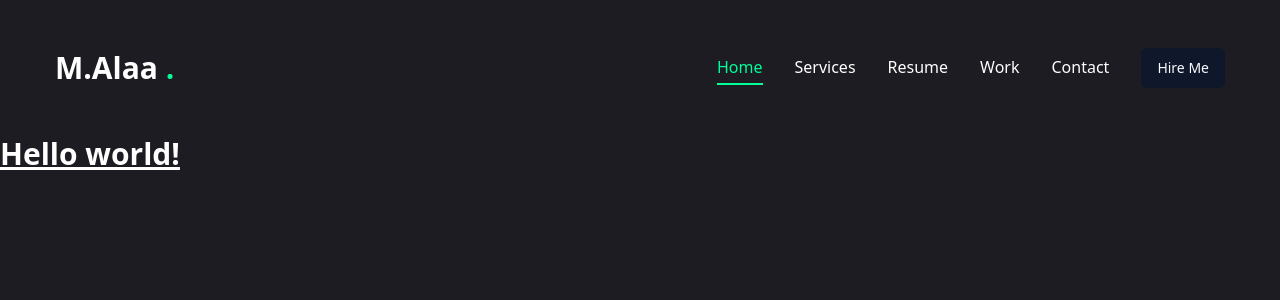
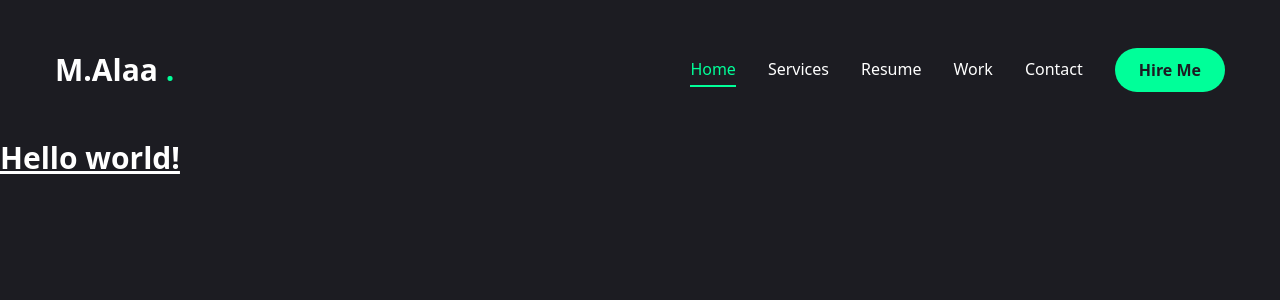
Before and after one commit to muhammadalaa20/nextjs-portfolio, a Next.js app: page / in a window 1280 px wide. Shown: the top 300 px of the page. Built offline with nearby package versions, Linux system fonts and the light colour scheme.

Commit message:
button editing

```diff
--- a/components/Header.jsx
+++ b/components/Header.jsx
@@ -14,7 +14,7 @@
                 </Link>
 
                 {/*desktop nav*/}
-                <div className="hidden xl:flex items-center gap-8">
+                <div className="hidden lg:flex items-center gap-8">
                 <Nav />
                 <Link href="/contact">
                     <Button>Hire Me</Button>
@@ -22,7 +22,7 @@
                 </div>
 
                 {/*mobile nav*/}
-                <div className="xl:hidden">
+                <div className="lg:hidden">
                    <MobileNav />
                 </div>
 
--- a/components/MobileNav.jsx
+++ b/components/MobileNav.jsx
@@ -33,7 +33,7 @@
             <CiMenuFries className="text-[32px] text-accent "/>
         </SheetTrigger>
         <SheetContent className="flex flex-col">
-            <div className="text-center mt-32 mb-40">
+            <div className="text-center mt-20 mb-12">
                 <Link href="/" className="text-3xl font-semibold">
                     M.Alaa <span className="text-accent">.</span>
                 </Link>
--- a/components/ui/button.jsx
+++ b/components/ui/button.jsx
@@ -5,25 +5,19 @@
 import { cn } from "@/lib/utils"
 
 const buttonVariants = cva(
-  "inline-flex items-center justify-center whitespace-nowrap rounded-md text-sm font-medium ring-offset-white transition-colors focus-visible:outline-none focus-visible:ring-2 focus-visible:ring-slate-950 focus-visible:ring-offset-2 disabled:pointer-events-none disabled:opacity-50 dark:ring-offset-slate-950 dark:focus-visible:ring-slate-300",
+  "inline-flex items-center justify-center whitespace-nowrap rounded-full text-base font-semibold ring-offset-white transition-colors"
+  ,
   {
     variants: {
       variant: {
-        default: "bg-slate-900 text-slate-50 hover:bg-slate-900/90 dark:bg-slate-50 dark:text-slate-900 dark:hover:bg-slate-50/90",
-        destructive:
-          "bg-red-500 text-slate-50 hover:bg-red-500/90 dark:bg-red-900 dark:text-slate-50 dark:hover:bg-red-900/90",
-        outline:
-          "border border-slate-200 bg-white hover:bg-slate-100 hover:text-slate-900 dark:border-slate-800 dark:bg-slate-950 dark:hover:bg-slate-800 dark:hover:text-slate-50",
-        secondary:
-          "bg-slate-100 text-slate-900 hover:bg-slate-100/80 dark:bg-slate-800 dark:text-slate-50 dark:hover:bg-slate-800/80",
-        ghost: "hover:bg-slate-100 hover:text-slate-900 dark:hover:bg-slate-800 dark:hover:text-slate-50",
-        link: "text-slate-900 underline-offset-4 hover:underline dark:text-slate-50",
+        default: "bg-accent text-primary hover:bg-accent-hover ",
+        primary:"bg-primary text-white",
+        outline:"border border-accent bg-transparent text-accent hover:bg-accent hover:text-primary",
       },
       size: {
-        default: "h-10 px-4 py-2",
-        sm: "h-9 rounded-md px-3",
-        lg: "h-11 rounded-md px-8",
-        icon: "h-10 w-10",
+        default: "h-[44px] px-6",
+        md: "h-[48px] px-6",
+        lg: "h-[56px] px-8 text-sm uppercase tracking-[2px]",
       },
     },
     defaultVariants: {
```
